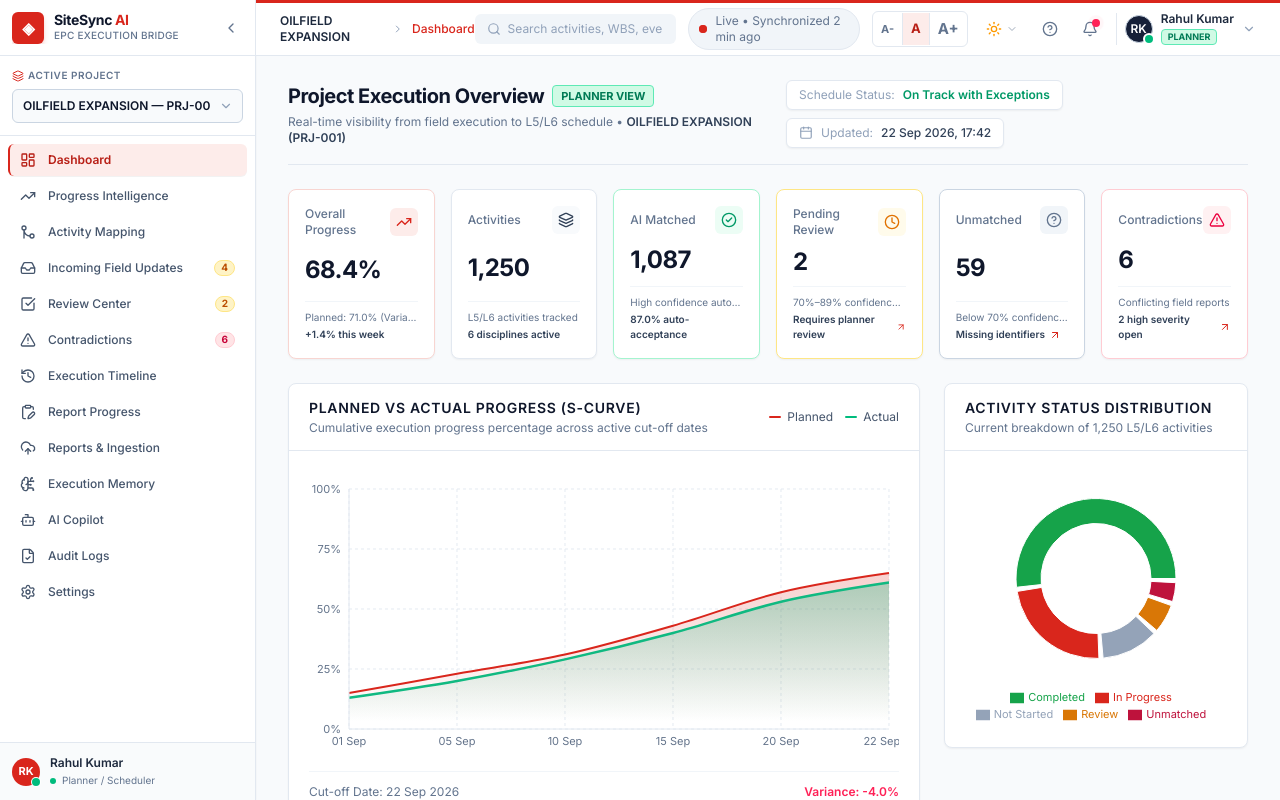
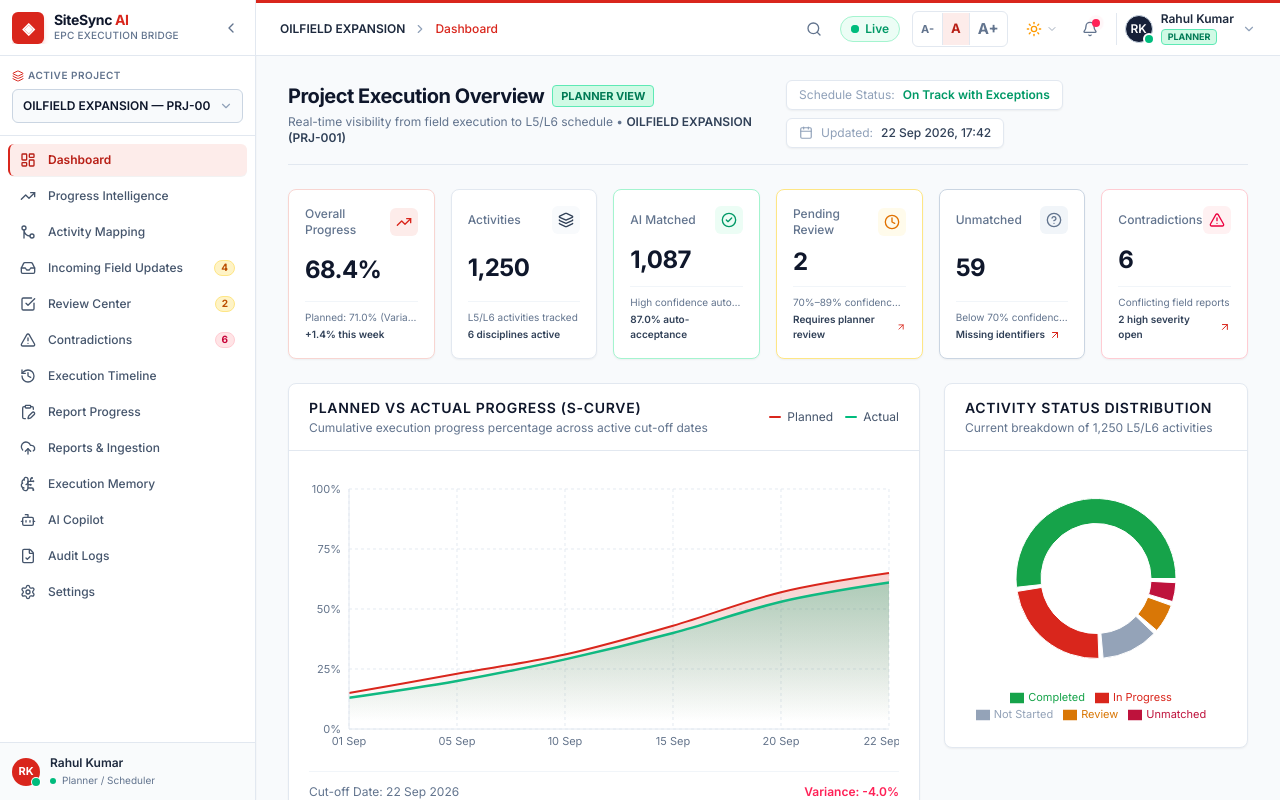
Before and after one commit to tempuser963/SiteSync, a React (Vite) app: page /dashboard in a window 1280 px wide. Built offline with nearby package versions, Linux system fonts and the light colour scheme.

Commit message:
Update Header.tsx

```diff
--- a/src/components/layout/Header.tsx
+++ b/src/components/layout/Header.tsx
@@ -8,20 +8,18 @@ import {
   Menu,
   Search,
   Bell,
-  HelpCircle,
   Sun,
   Moon,
   CheckCheck,
   ChevronRight,
-  ShieldCheck,
   User,
   LogOut,
   Sparkles,
+  X,
   ChevronDown,
   Monitor,
   Check,
 } from 'lucide-react';
-import { Modal } from '../ui/Modal';
 import { useTheme } from '../../context/ThemeContext';
 
 interface HeaderProps {
@@ -53,7 +51,7 @@ export const Header: React.FC<HeaderProps> = ({ onToggleMobileSidebar }) => {
   const [showNotifications, setShowNotifications] = useState(false);
   const [showProfileMenu, setShowProfileMenu] = useState(false);
   const [showThemeMenu, setShowThemeMenu] = useState(false);
-  const [showHelpModal, setShowHelpModal] = useState(false);
+  const [searchOpen, setSearchOpen] = useState(false);
   const [searchQuery, setSearchQuery] = useState('');
 
   const profileMenuRef = useRef<HTMLDivElement>(null);
@@ -151,25 +149,58 @@ export const Header: React.FC<HeaderProps> = ({ onToggleMobileSidebar }) => {
 
       {/* Right side: Search, Notifications, Theme toggle, Help, Profile */}
       <div className="flex items-center gap-2 lg:gap-3">
-        {/* Search bar */}
-        <div className="relative hidden md:block w-48 lg:w-64">
+        {/* Search: icon that expands into an input */}
+        <div className="hidden md:flex items-center">
+          {searchOpen ? (
+            <div className="relative">
               <Search className="w-3.5 h-3.5 absolute left-3 top-1/2 -translate-y-1/2 text-slate-400" />
               <input
+                autoFocus
                 type="text"
                 placeholder="Search activities, WBS, events..."
                 value={searchQuery}
                 onChange={(e) => setSearchQuery(e.target.value)}
-            className="w-full pl-8 pr-3 py-1.5 text-xs rounded-md bg-slate-100 dark:bg-zinc-800 border border-transparent focus:border-brand dark:focus:border-yellow-400 text-slate-900 dark:text-zinc-100 placeholder-slate-400 focus:outline-none transition"
+                onKeyDown={(e) => {
+                  if (e.key === 'Escape') {
+                    setSearchOpen(false);
+                    setSearchQuery('');
+                  }
+                }}
+                className="w-56 lg:w-72 pl-8 pr-8 py-1.5 text-xs rounded-md bg-slate-100 dark:bg-zinc-800 border border-transparent focus:border-brand dark:focus:border-yellow-400 text-slate-900 dark:text-zinc-100 placeholder-slate-400 focus:outline-none transition"
               />
+              <button
+                onClick={() => {
+                  setSearchOpen(false);
+                  setSearchQuery('');
+                }}
+                aria-label="Close search"
+                className="absolute right-2 top-1/2 -translate-y-1/2 p-0.5 rounded text-slate-400 hover:text-slate-600 dark:hover:text-zinc-200 transition"
+              >
+                <X className="w-3.5 h-3.5" />
+              </button>
+            </div>
+          ) : (
+            <button
+              onClick={() => setSearchOpen(true)}
+              aria-label="Open search"
+              title="Search"
+              className="p-1.5 rounded-md text-slate-500 dark:text-zinc-400 hover:text-slate-700 dark:hover:text-zinc-200 hover:bg-slate-100 dark:hover:bg-zinc-800 transition"
+            >
+              <Search className="w-4 h-4" />
+            </button>
+          )}
         </div>
 
-        {/* Data freshness indicator */}
-        <div className="hidden xl:flex items-center gap-2 text-xs text-slate-500 dark:text-zinc-400 bg-slate-100 dark:bg-zinc-800/60 px-2.5 py-1 rounded-full border border-slate-200 dark:border-zinc-700">
+        {/* Live data freshness indicator */}
+        <div
+          className="hidden xl:flex items-center gap-1.5 text-xs font-semibold text-emerald-600 dark:text-emerald-400 bg-emerald-50 dark:bg-emerald-950/30 px-2.5 py-1 rounded-full border border-emerald-200 dark:border-emerald-900"
+          title="Live • Synchronized 2 min ago"
+        >
           <span className="relative flex h-2 w-2">
-            <span className="animate-ping absolute inline-flex h-full w-full rounded-full bg-brand dark:bg-emerald-400 opacity-75"></span>
-            <span className="relative inline-flex rounded-full h-2 w-2 bg-brand dark:bg-emerald-500"></span>
+            <span className="animate-ping absolute inline-flex h-full w-full rounded-full bg-emerald-400 opacity-75"></span>
+            <span className="relative inline-flex rounded-full h-2 w-2 bg-emerald-500"></span>
           </span>
-          <span>Live • Synchronized 2 min ago</span>
+          <span>Live</span>
         </div>
 
         {/* Text size control (accessibility): 50%–150% in 10% steps */}
@@ -295,16 +326,6 @@ export const Header: React.FC<HeaderProps> = ({ onToggleMobileSidebar }) => {
             </div>
           )}
         </div>
-
-        {/* Help icon */}
-        <button
-          onClick={() => setShowHelpModal(true)}
-          className="p-1.5 rounded-md text-slate-500 dark:text-zinc-400 hover:text-slate-700 dark:hover:text-zinc-200 hover:bg-slate-100 dark:hover:bg-zinc-800 transition"
-          aria-label="Help and Architecture Overview"
-          title="Product Architecture & Guide"
-        >
-          <HelpCircle className="w-4 h-4" />
-        </button>
 
         {/* Notification bell & dropdown */}
         <div className="relative" ref={notificationMenuRef}>
@@ -495,69 +516,6 @@ export const Header: React.FC<HeaderProps> = ({ onToggleMobileSidebar }) => {
           )}
         </div>
       </div>
-
-      {/* Help / Architecture modal */}
-      <Modal
-        isOpen={showHelpModal}
-        onClose={() => setShowHelpModal(false)}
-        title="SiteSync AI — Platform Overview & Workflow"
-        subtitle="AI-Powered Planning-to-Execution Bridge for Infrastructure Projects"
-        maxWidth="3xl"
-      >
-        <div className="space-y-4 text-xs text-slate-700 dark:text-zinc-300">
-          <div className="p-3 bg-brand-soft dark:bg-yellow-400/10 border border-brand-tint dark:border-yellow-400/30 rounded-md">
-            <div className="font-semibold text-brand-deep dark:text-yellow-200 flex items-center gap-2 mb-1">
-              <ShieldCheck className="w-4 h-4 text-brand dark:text-yellow-300" />
-              Core Principle: Field Evidence → AI Decision → Schedule Result
-            </div>
-            <p className="leading-relaxed text-brand-deep dark:text-yellow-200">
-              SiteSync AI ingests heterogeneous unstructured field reports (DPRs, site diaries,
-              spreadsheets), extracts actual execution progress events, matches them to structured
-              L5/L6 activities, evaluates confidence, flags contradictions, and keeps human planners
-              in full control.
-            </p>
-          </div>
-
-          <div className="grid grid-cols-1 md:grid-cols-2 gap-3">
-            <div className="p-3 border border-slate-200 dark:border-zinc-800 rounded-md bg-white dark:bg-zinc-900">
-              <span className="font-bold text-slate-900 dark:text-zinc-100 block mb-1">
-                1. Field Data Ingestion
-              </span>
-              <p className="text-slate-600 dark:text-zinc-400 leading-normal">
-                Upload DPRs (PDF), site logs (CSV), or contractor sheets (XLSX). The 5-stage
-                pipeline extracts events with entity recognition.
-              </p>
-            </div>
-            <div className="p-3 border border-slate-200 dark:border-zinc-800 rounded-md bg-white dark:bg-zinc-900">
-              <span className="font-bold text-slate-900 dark:text-zinc-100 block mb-1">
-                2. L5/L6 Activity Mapping
-              </span>
-              <p className="text-slate-600 dark:text-zinc-400 leading-normal">
-                Matches line numbers, spool IDs, equipment tags, and semantic descriptions.
-                Threshold &gt;90% auto-approves; 70–89% routes to Planner Review.
-              </p>
-            </div>
-            <div className="p-3 border border-slate-200 dark:border-zinc-800 rounded-md bg-white dark:bg-zinc-900">
-              <span className="font-bold text-slate-900 dark:text-zinc-100 block mb-1">
-                3. Contradiction Detection
-              </span>
-              <p className="text-slate-600 dark:text-zinc-400 leading-normal">
-                Detects conflicting completion claims, progress discrepancies between contractor
-                and supervisor, and prerequisite violations.
-              </p>
-            </div>
-            <div className="p-3 border border-slate-200 dark:border-zinc-800 rounded-md bg-white dark:bg-zinc-900">
-              <span className="font-bold text-slate-900 dark:text-zinc-100 block mb-1">
-                4. Execution Memory &amp; Copilot
-              </span>
-              <p className="text-slate-600 dark:text-zinc-400 leading-normal">
-                Learns historical activity durations and delay root causes from past oil &amp; gas
-                projects, providing conversational insights to planners.
-              </p>
-            </div>
-          </div>
-        </div>
-      </Modal>
     </header>
   );
 };
```
Lines whose indentation alone changed are shown as unchanged.
